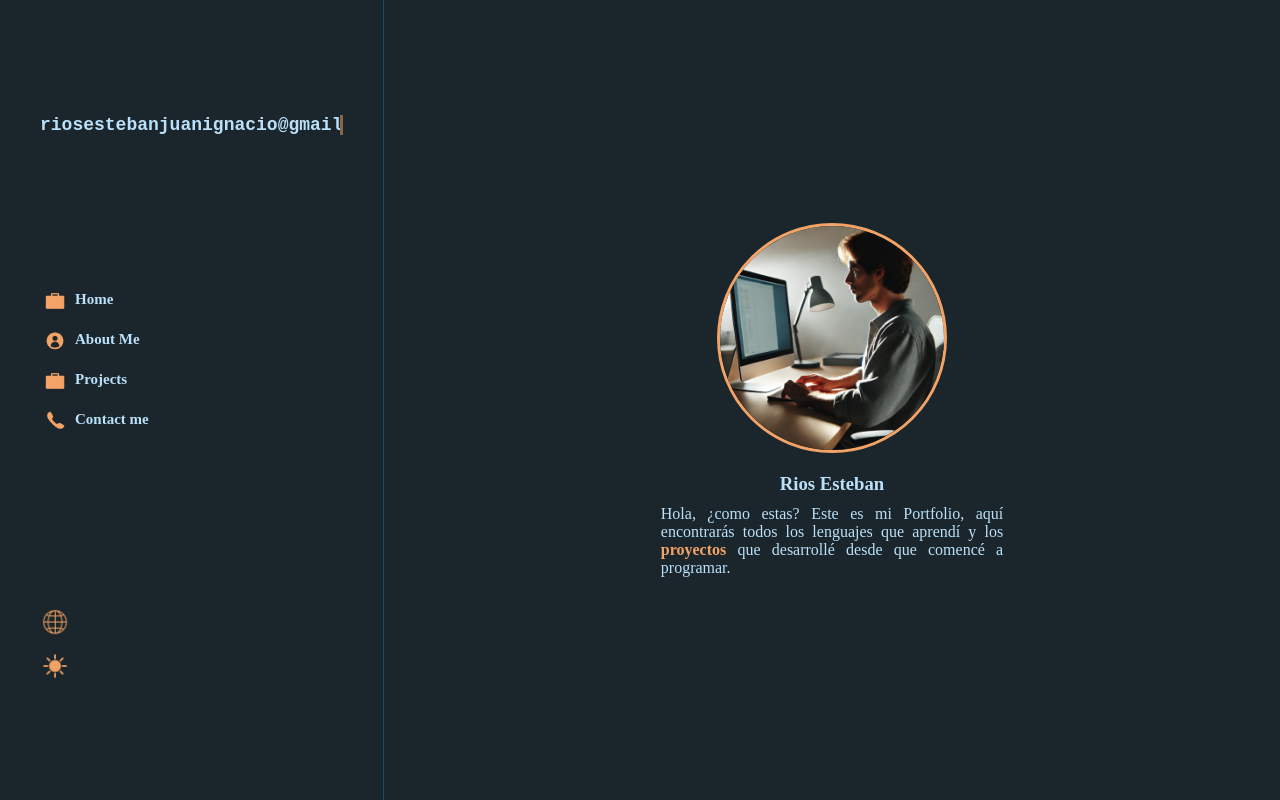
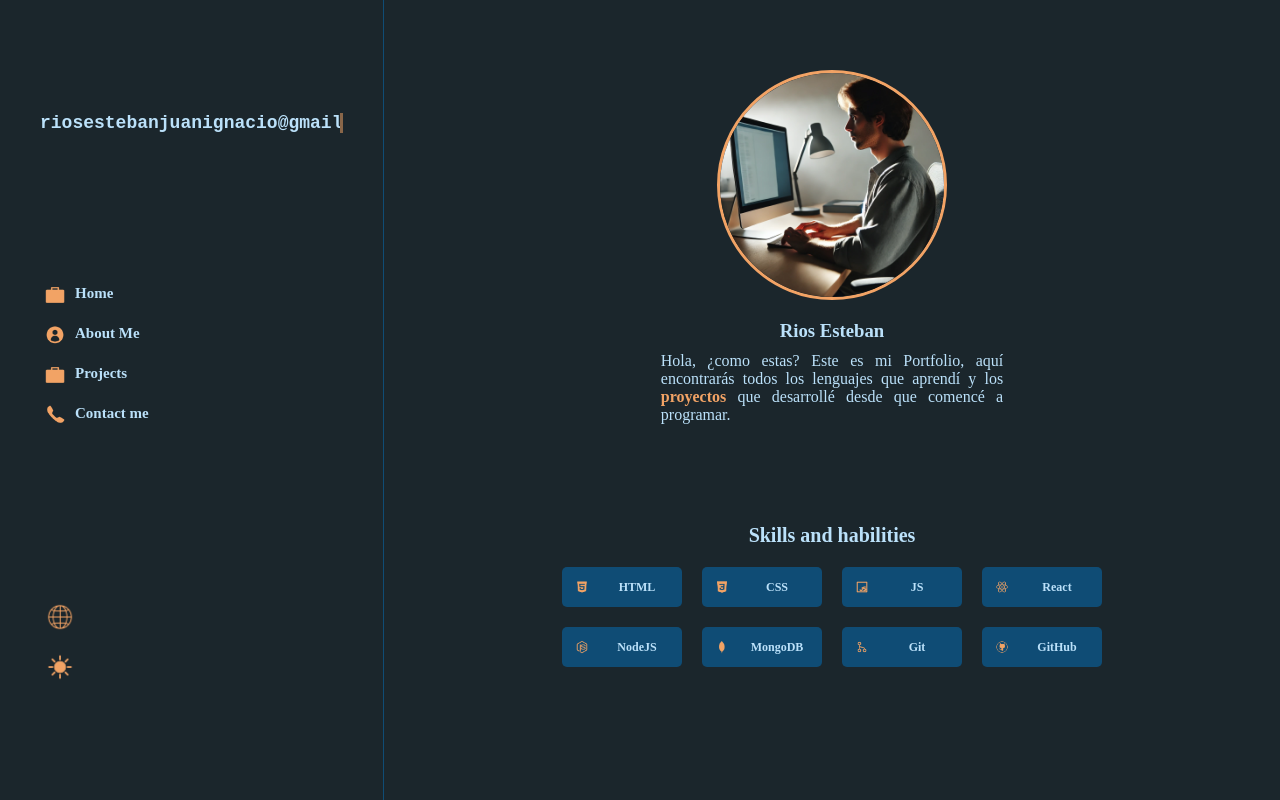
Before and after one commit to rejuanigg/myportfolio, a plain HTML site: page index.html in a window 1280 px wide. Drawn offline with Linux system fonts and the light colour scheme; files whose address does not match are found by name; a web font is replaced by a local one.

Commit message:
añadida la seccion skills

```diff
--- a/index.html
+++ b/index.html
@@ -38,12 +38,18 @@
             </li>
         </ul>
         <div class="settings">
-            <a href="#" class="language">
+            <div class="settings__item language">
                 <img src="./public/images/language.png" alt="" class="settings__icon" id="language">
-            </a>
-            <a href="#" class="theme">
+                <!-- <div class="language--options">
+                    <a href="#">English</a>
+                </div> -->
+            </div>
+            <div class="settings__item theme">
                 <img src="./public/images/lightmode.png" alt="" class="settings__icon" id="theme">
-            </a>
+                <!-- <div class="theme--options">
+                    <a href="#">Light Mode</a>
+                </div> -->
+            </div>
         </div>
     </div>
 
@@ -73,9 +79,46 @@
             <h2 id="contact-me__title">
                 Contactame
             </h2>
-        </section> -->
-    </section>
+        </section>
+    </section>-->
 
+        <section class="skills">
+            <h2>Skills and habilities</h2>
+            <div class="skills__container">
+                <button class="skills__item">
+                    <img src="./public/images/html.png" alt="html">
+                    <p>HTML</p>
+                </button>
+                <button class="skills__item">
+                    <img src="./public/images/css.png" alt="css">
+                    <p>CSS</p>
+                </button>
+                <button class="skills__item">
+                    <img src="./public/images/javascript.png" alt="js">
+                    <p>JS</p>
+                </button>
+                <button class="skills__item">
+                    <img src="./public/images/react.png" alt="react">
+                    <p>React</p>
+                </button>
+                <button class="skills__item">
+                    <img src="./public/images/nodejs.png" alt="nodejs">
+                    <p>NodeJS</p>
+                </button>
+                <button class="skills__item">
+                    <img src="./public/images/mongodb.png" alt="mongodb">
+                    <p>MongoDB</p>
+                </button>
+                <button class="skills__item">
+                    <img src="./public/images/git.png" alt="git">
+                    <p>Git</p>
+                </button>
+                <button class="skills__item">
+                    <img src="./public/images/github.png" alt="github">
+                    <p>GitHub</p>
+                </button>
+            </div>
+        </section>
 
 </body>
 </html>
--- a/src/css/styles.css
+++ b/src/css/styles.css
@@ -23,15 +23,26 @@ body {
     display: flex;
     flex-direction: column;
     justify-content: space-around;
+    opacity: 0;
+    animation: fadeIn 1s ease-in forwards;
     padding: 40px;
-    height: 100%; /* Cambia la altura a automática */
+    height: 100%;
     width: 30%;
     position: fixed;
     background-color:  #1B262C;
     border-right: 1px solid #0F4C75;
     top: 0;
     left: 0;
-    z-index: 1000; /* Asegúrate de que el header esté por encima de otros elementos */
+    z-index: 1000;
+}
+
+@keyframes fadeIn {
+    from {
+        opacity: 0;
+    }
+    to {
+        opacity: 1;
+    }
 }
 
 nav {
@@ -54,21 +65,19 @@ nav {
     font-size: 18px;
     font-family: 'Courier New', monospace;
     font-weight: bold;
-    white-space: nowrap; /* Evita saltos de línea */
-    overflow: hidden; /* Oculta el texto aún no visible */
-    border-right: 3px solid #F2A365; /* Simula el cursor */
-    display: inline-block; /* Ajusta el ancho al contenido */
-    width: 0; /* Se inicia en 0 */
+    white-space: nowrap;
+    overflow: hidden;
+    border-right: 3px solid #F2A365;
+    display: inline-block;
+    width: 0;
     animation: typing 2s steps(22, end) forwards, blink 0.7s infinite;
 }
 
-/* Animación del efecto de escritura */
 @keyframes typing {
     from { width: 0; }
     to { width: 100%; }
 }
 
-/* Animación del parpadeo del cursor */
 @keyframes blink {
     50% { border-color: transparent; }
 }
@@ -102,6 +111,7 @@ nav {
 
 .settings {
     display: flex;
+    width: 100%;
     flex-direction: column;
     gap: 10px;
     margin-top: 20px;
@@ -111,13 +121,38 @@ nav {
     height: 30px;
 }
 
+.settings__item:hover .settings__icon {
+    transform: rotate(-360deg);
+    transition: ease-in 0.3s;
+    cursor: pointer;
+}
+
+.settings__item {
+    display: flex;
+    justify-content:flex-start;
+    align-items: center;
+    gap: 10px;
+    padding: 5px;
+    width: min-content;
+}
+
+.settings__item:hover {
+    background-color: #0F4C75;
+    border-radius: 10px;
+}
+
+
 .principal {
     margin-left: 30%;
     padding: 20px;
     display: flex;
     justify-content: center;
+    flex-direction: column;
     align-items: center;
-    height: 100vh; /* Asegúrate de que ocupe toda la altura de la ventana */
+    min-height: 100vh;
+    overflow: scroll;
+    overflow-y: hidden;
+    overflow-x: hidden;
 }
 
 .hero {
@@ -127,7 +162,8 @@ nav {
     flex-direction: column;
     gap: 20px;
     color: #BBE1FA;
-    text-align: center; /* Asegúrate de que el texto esté centrado */
+    text-align: center;
+    margin: 50px 0px 50px 0px;
 }
 
 .card__presentation {
@@ -150,3 +186,65 @@ nav {
     border: 3px solid #F2A365;
     border-radius: 200px;
 }
+
+.skills {
+    display: flex;
+    flex-direction: column;
+    align-items: center;
+    gap: 20px;
+    margin: 300px;
+    margin-top: 50px;
+}
+
+.skills h2 {
+    color: #BBE1FA;
+    font-size: 20px;
+    font-weight: 800;
+}
+
+.skills__container {
+    display: grid;
+    grid-template-columns: repeat(4, 1fr);
+    gap: 20px;
+    justify-content: center;
+    align-items: center;
+}
+
+.skills__item {
+    display: grid;
+    grid-template-columns: auto 1fr;
+    align-items: center;
+    padding: 10px;
+    background-color: #0F4C75;
+    border-radius: 5px;
+    border: none;
+    width: 120px;
+    cursor: pointer;
+}
+.skills__item img {
+    height: 20px;
+    margin-right: 10px;
+}
+
+.skills__item p {
+    color: #BBE1FA;
+    font-size: 12px;
+    font-weight: 600;
+    margin: 0;
+}
+
+.skills__item:hover {
+    animation: slide 0.5s ease-out;
+}
+
+@keyframes slide {
+    0% {
+        transform: translateY(0);
+    }
+    50% {
+        transform: translateY(5px);
+    }
+    100% {
+        transform: translateY(0px);
+    }
+}
```
Also changed, not shown: public/images/css.png (added), public/images/git.png (added), public/images/github.png (added), public/images/html.png (added), public/images/javascript.png (added), public/images/mongodb.png (added), public/images/nodejs.png (added), public/images/react.png (added).
